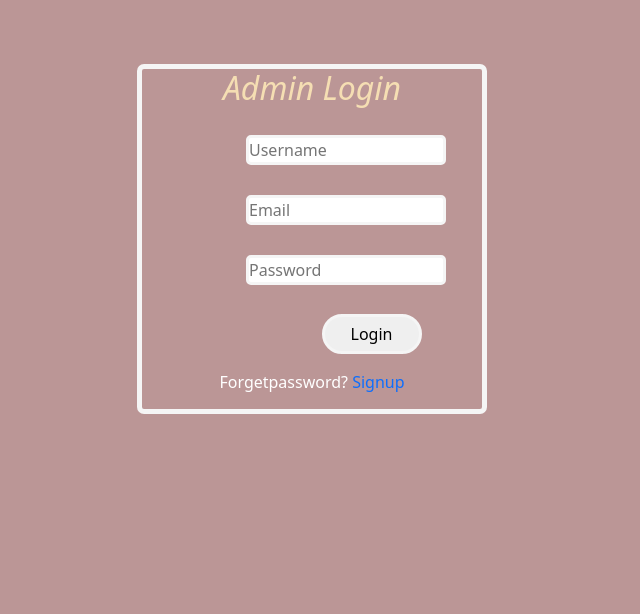
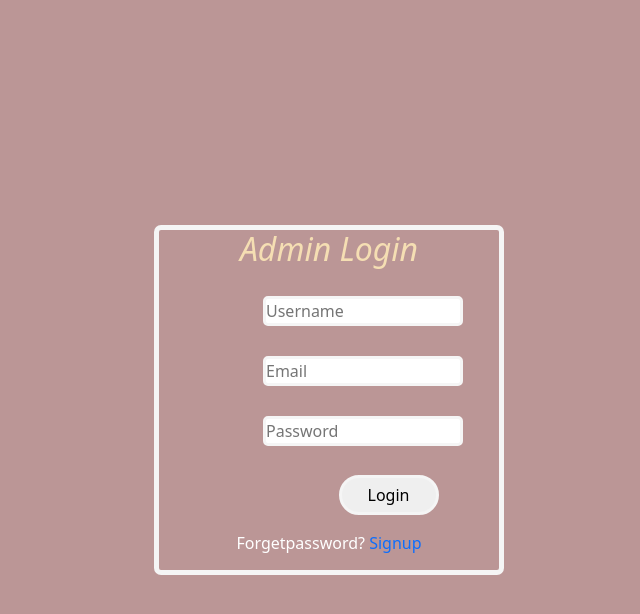
Before and after one commit to AskinasNatemin/LibraryManagementFrontend, a React (Create React App) app: page /admin_login in a window 1280 px wide. Shown: the top 614 px of the page, without its empty margins (311-951 px from the left). Built offline with nearby package versions, Linux system fonts and the light colour scheme.

Commit message:
adminlogin

```diff
--- a/src/Assets/Styles/AdminLogin.css
+++ b/src/Assets/Styles/AdminLogin.css
@@ -3,16 +3,20 @@
     margin: 0;
     box-sizing: border-box;
 }
-body{
+.loginbackground{
     background-color: rgb(187, 150, 150);
+    display: flex;
+    justify-content: center;
+    align-items: center;
+    height: 100vh;
+    width: 100vw;
 }
 .loginpage{
     height: 350px;
     width: 350px;
     border: solid 5px whitesmoke;
     border-radius: 7px;
-    margin-left: 35%;
-    margin-top: 5%;
+
 }
 .adminlogin{
     color: wheat;
--- a/src/Components/Admin/AdminLogin.jsx
+++ b/src/Components/Admin/AdminLogin.jsx
@@ -4,7 +4,7 @@ import { Link } from 'react-router-dom'
 
 function AdminLogin() {
   return (
-   <div>
+   <div className='loginbackground'>
     <div className='loginpage'>
        <h2 className='adminlogin'>Admin Login</h2>
        <div className='adminusername'><input type="text" placeholder='Username'/></div>
```
